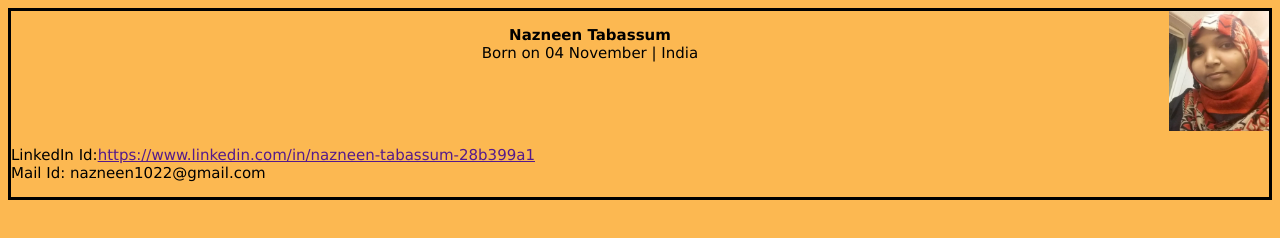
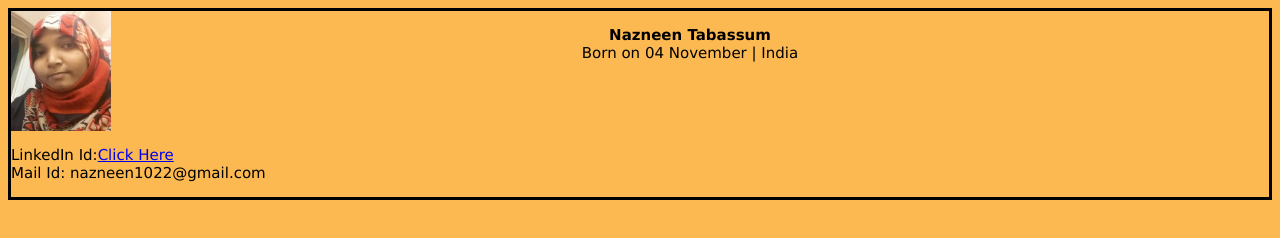
Before and after one commit to nazneen1022/FirstRepo, a plain HTML site: page index.html in a window 1280 px wide. Drawn offline with Linux system fonts and the light colour scheme.

Commit message:
Add files via upload

```diff
--- a/index.html
+++ b/index.html
@@ -19,15 +19,16 @@ p {
 </head>
 <body>
     <div style="border-style:solid; border-color:black; border-width:3px;">
-        <img src="NazneenTabassum.jpg" alt="Nazneen Tabassum" align = "right" width="100" height="120">
+        <img src="NazneenTabassum.jpg" alt="Nazneen Tabassum" align = "left" width="100" height="120">
         <div>
             <p align="center"><b>Nazneen Tabassum</b><br/>Born on 04 November | India</p>
         </div>
-    <div style="clear:both"></div>
+    <div style="clear:both">
+    </div>
 </body>
 <footer>
     <div>
-        <p align="left">LinkedIn Id:<a href>https://www.linkedin.com/in/nazneen-tabassum-28b399a1</a>
+        <p align="left">LinkedIn Id:<a href="https://www.linkedin.com/in/nazneen-tabassum-28b399a1">Click Here</a>
         <br/>Mail Id: nazneen1022@gmail.com</p>
     </div>
 </footer>
```
